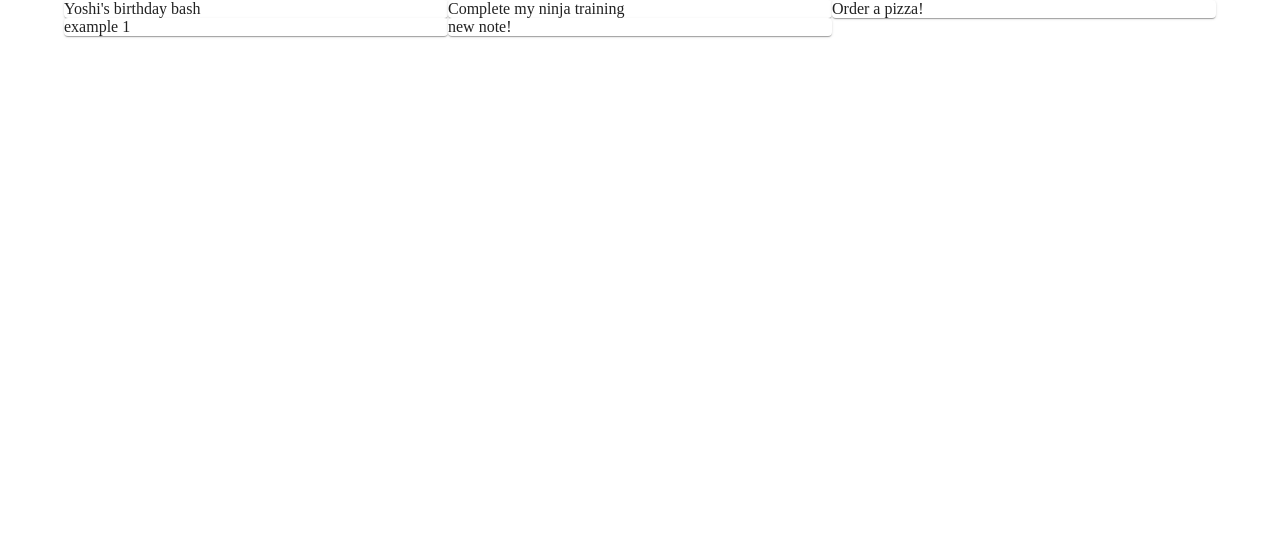
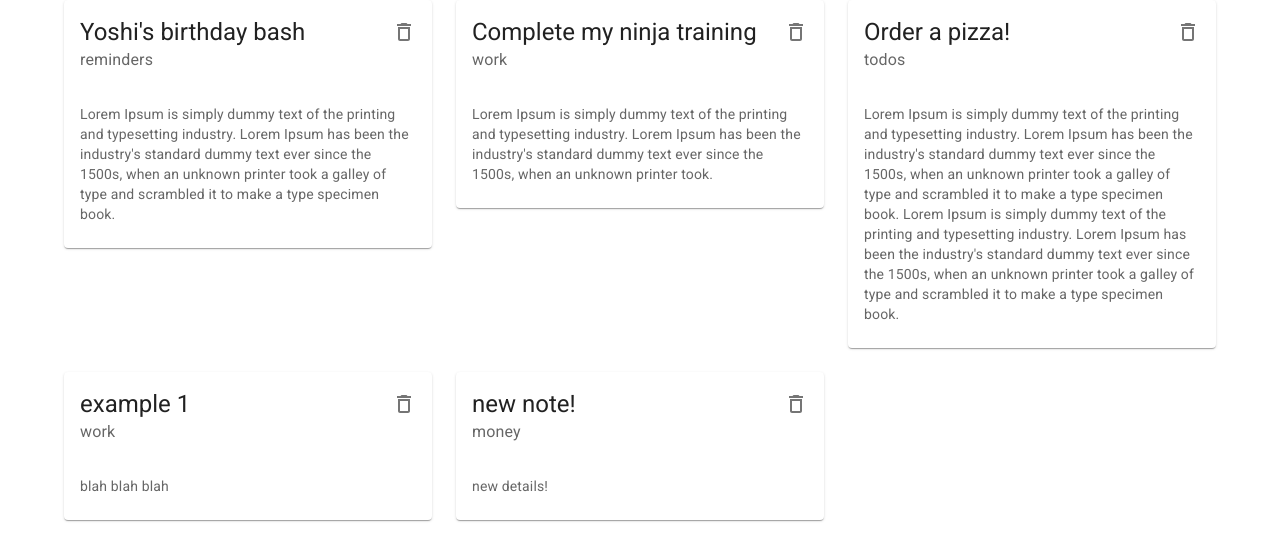
Before and after one commit to calebscode/material-ui-tut, a React (Vite) app: page / in a window 1280 px wide. Shown: the top 560 px of the page. Built offline with nearby package versions, Linux system fonts and the light colour scheme; data requests are answered from the project's data file.

Commit message:
deletion and card components

```diff
--- /dev/null
+++ b/src/components/NoteCard.jsx
@@ -0,0 +1,26 @@
+import { DeleteOutline } from "@mui/icons-material";
+import { Card, CardContent, CardHeader, IconButton, Typography } from "@mui/material";
+
+export default function NoteCard({ note, handleDelete }) {
+
+  return (
+    <div>
+      <Card elevation={1}>
+        <CardHeader
+          title={note.title}
+          subheader={note.category}
+          action={
+            <IconButton onClick={() => handleDelete(note.id)}>
+                <DeleteOutline />
+            </IconButton>
+          }
+           />
+        <CardContent>
+          <Typography variant="body2" color="textSecondary">
+            {note.details}
+          </Typography>
+        </CardContent>
+      </Card>
+    </div>
+  )
+}
--- a/src/pages/Notes.jsx
+++ b/src/pages/Notes.jsx
@@ -2,13 +2,33 @@
 import { Button, Typography, Container } from '@mui/material';
 import { Link } from "react-router-dom";
 import { Grid, Paper } from "@mui/material";
+import NoteCard from "../components/NoteCard";
 
 export default function Notes() {
 
   const [notes, setNotes] = useState([])
 
+  async function handleDelete(id) {
+    const url = 'http://localhost:3000/notes/' + id
+    await fetch(url, { method : 'DELETE' })
+      .then((res) => {
+        if (res.ok) {
+          console.log('note deleted successfully')
+          const newNotes = notes.filter(note => note.id != id)
+          setNotes(newNotes)
+
+        } else {
+          console.log('could not delete note successfully')
+        }
+      })
+      .catch((err) => {
+        console.log('error deleting note: ' + err.message)
+      })
+
+
+  }
+
   useEffect(() => {
-
     const url = 'http://localhost:3000/notes'
     fetch(url)
     .then((res) => res.json())
@@ -19,12 +39,12 @@
 
   return (
     <Container>
-      <Grid container>
+      <Grid container spacing={3}>
         {notes.map(note => (
           <Grid item key={note.id} xs={12} md={6} lg={4}>
-            <Paper>
+            <NoteCard note={note} handleDelete={handleDelete}>
               { note.title }
-            </Paper>
+            </NoteCard>
           </Grid>
         ))}
       </Grid>
```
